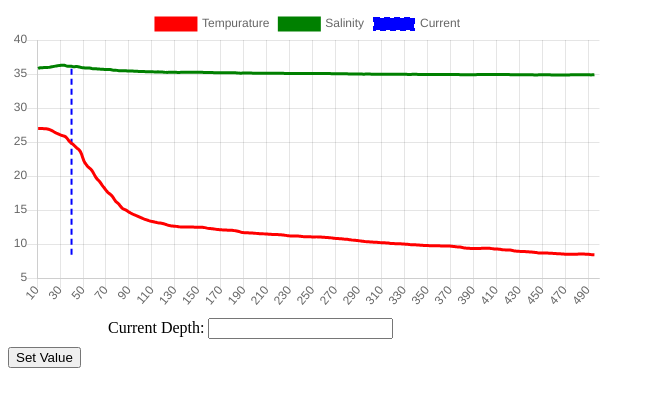
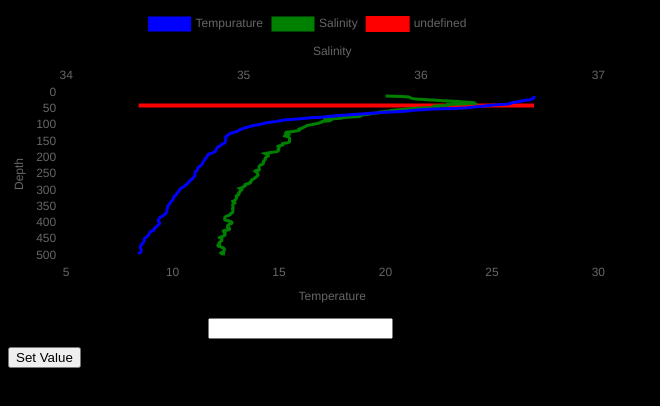
Before and after one commit to Piotr-Francik/DataXplorer, a website: page DataUI/graph.html in a window 1280 px wide. Shown: the whole page, without its empty margins (0-660 px from the left). Drawn offline with nearby package versions, Linux system fonts and the light colour scheme.

Commit message:
Made Prettier

```diff
--- /dev/null
+++ b/DataUI/graph.css
@@ -0,0 +1,8 @@
+:root {
+  color-scheme: light dark;
+}
+
+body {
+  color: black;
+  background-color: black;
+}
--- a/DataUI/graph.html
+++ b/DataUI/graph.html
@@ -3,6 +3,7 @@
   <head>
     <meta charset="UTF-8" />
     <meta name="viewport" content="width=device-width, initial-scale=1.0" />
+    <link rel="stylesheet" href="graph.css">
     <title>Data Graph</title>
   </head>
   <body>
@@ -16,6 +17,5 @@
     <input type="text" id="depth" name="depth"><br><br>
     </form>
     <input type="button" value="Set Value" onclick="setValue()" /><br />
-
     </body>
 </html>
--- a/DataUI/graph.js
+++ b/DataUI/graph.js
@@ -1,6 +1,9 @@
 currentDepth = 40
 let CTD
 var yMaximum
+var yMinimum
+var widths = [2,4]
+var index = 0
 const xValues = [] //depth coordinate
 const tempurature = [] //temp data
 const salinity = [] //salinity data
@@ -29,6 +32,16 @@ function parsing(){
   console.log("after running")
 }
 
+function pulse(){
+  if (CTD){
+    const depth = CTD.data.datasets[2]
+    depth.borderWidth = widths[index]
+    index = (index+1)%2
+    CTD.update()
+  }
+}
+
+
 function setValue(){
   console.log("set Value triggered")
   var inputVal = document.getElementById('depth').value;
@@ -37,15 +50,15 @@ function setValue(){
   if (CTD){
     const depth = CTD.data.datasets[2]
     depth.data = [
-          {x: currentDepth, y: 0},
-          {x: currentDepth, y: yMaximum}
+          {y: currentDepth, x: yMinimum},
+          {y: currentDepth, x: yMaximum}
         ]
   }
   CTD.update();
 
 }
 
-
+console.log("starting")
 parsing().then(data => {
 
 
@@ -61,56 +74,88 @@ parsing().then(data => {
   }
 
   const temperaturePoints = xValues.map((xValue, index) => ({
-    x: xValue,
-    y: tempurature[index] //coordinates for temp
+    x: tempurature[index],
+    y: xValue //coordinates for temp
   }))
   const salinityPoints = xValues.map((xValue, index) => ({
-    x: xValue,
-    y: salinity[index] //coordinates for salinity
+    x: salinity[index],
+    y: xValue//coordinates for salinity
   }))
-  const yValues = tempurature.concat(salinity)
+
   //const currentDepth = currentDepth
-  const yMinimum = Math.min(...yValues)
-  yMaximum = Math.max(...yValues)
+  yMinimum = Math.min(...tempurature)
+  yMaximum = Math.max(...tempurature)
 
   CTD = new Chart("myChart", {
+    // rotate:90,
     type: "line",
     data: {
-      labels: xValues,
+      //labels: tempurature,
+      yAxisID: "y",
       datasets: [{
         label: "Tempurature",
+        xAxisID: "x-temperature",
         data: temperaturePoints,
-        borderColor: "red",
+        borderColor: "blue",
         fill: false,
         lineTension: 0
       },{
         label: "Salinity",
+        xAxisID: "x-salinity",
         data: salinityPoints,
         borderColor: "green",
         fill: false,
         lineTension: 0
       },{
 
-        label: "Current",
+        xAxisID: "x-temperature",
         data: [
-          {x: currentDepth, y: yMinimum},
-          {x: currentDepth, y: yMaximum}
+          {y: currentDepth, x: yMinimum},
+          {y: currentDepth, x: yMaximum}
         ],
-        borderColor: "blue",
-        borderDash: [6, 4],
+        borderColor: "red",
         borderWidth: 2,
         pointRadius: 0,
         fill: false,
         lineTension: 0
+
       }]
     },
     options: {
       legend: {display: true},
       scales: {
         xAxes: [{
+          id: "x-temperature",
           type: "linear",
+          position: "bottom",
+          scaleLabel: {
+            display: true,
+            labelString: "Temperature"
+          },
           ticks: {
             stepSize: 5
+          }
+        }, {
+          id: "x-salinity",
+          type: "linear",
+          position: "top",
+          scaleLabel: {
+            display: true,
+            labelString: "Salinity"
+          },
+          ticks: {
+            stepSize: 1
+          }
+        }],
+        yAxes: [{
+          id: "y",
+          type: "linear",
+          scaleLabel: {
+            display: true,
+            labelString: "Depth"
+          },
+          ticks: {
+            reverse: true
           }
         }]
       },
@@ -124,3 +169,5 @@ parsing().then(data => {
     }
   });
 });
+
+var timer = setInterval(pulse,800)
```
